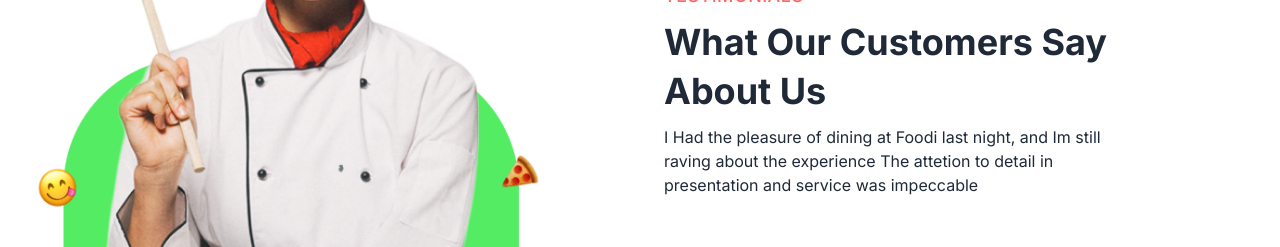
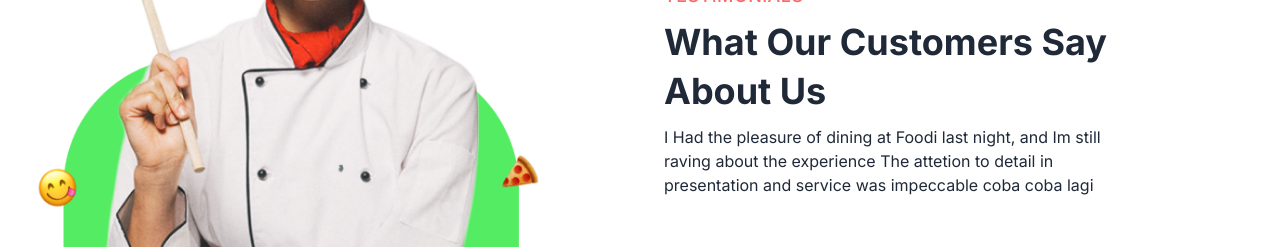
Before and after one commit to AryaSegara/Project-Restaurant--MERN-, a React (Vite) app in the folder frontend/: page / in a window 1280 px wide. Shown: the part 2340-2587 px from the top of the page. Built offline with nearby package versions, Linux system fonts and the light colour scheme.

Commit message:
first commit

```diff
--- a/frontend/src/pages/home/Testimonials.jsx
+++ b/frontend/src/pages/home/Testimonials.jsx
@@ -11,7 +11,7 @@ export default function Testimonials() {
             <h2 className="title">What Our Customers Say About Us</h2>
             <blockquote className="">
               I Had the pleasure of dining at Foodi last night, and Im still raving about the experience The attetion to detail in presentation
-              and service was impeccable
+              and service was impeccable coba coba lagi
             </blockquote>
           </div>
         </div>
```
